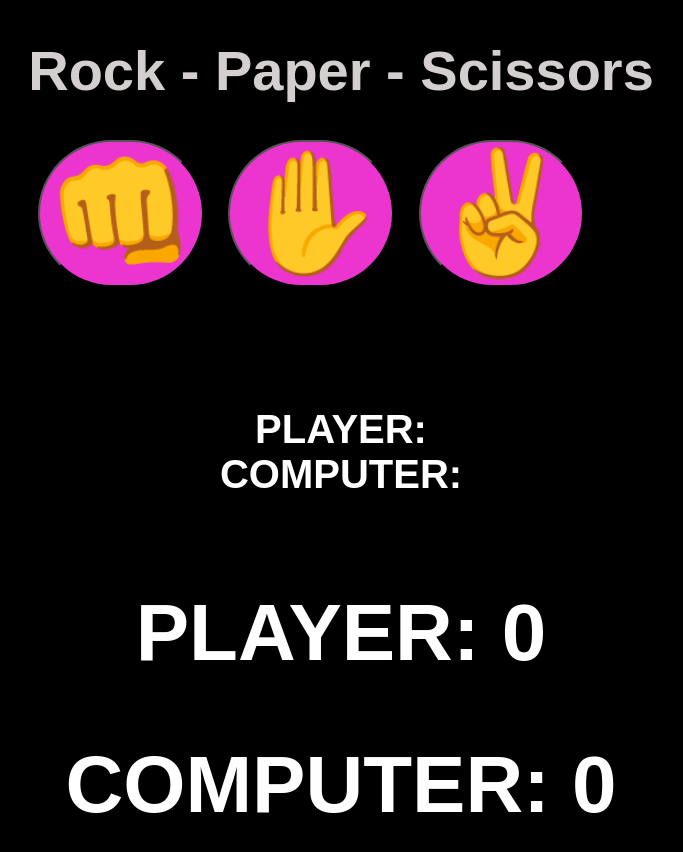
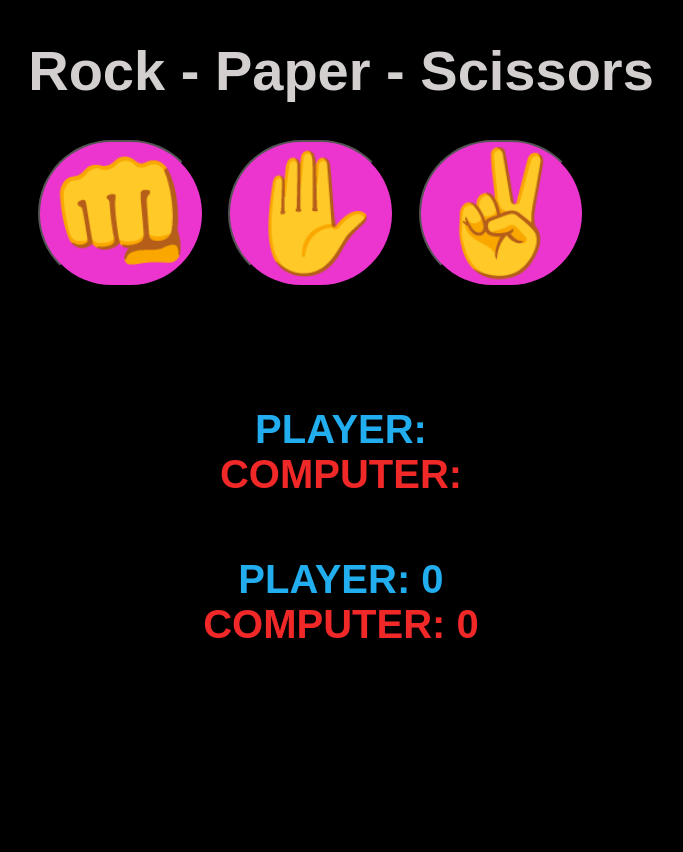
Before and after one commit to Tpaulson7/Web_Dev_Journey, a plain HTML site: page Rock_Paper_Scissors/main.html in a window 1280 px wide. Shown: the whole page, without its empty margins (299-982 px from the left). After the commit the page ends 800 px from the top, so only its background shows below. Drawn offline with Linux system fonts and the light colour scheme.

Commit message:
Changed style

```diff
--- a/Rock_Paper_Scissors/styles.css
+++ b/Rock_Paper_Scissors/styles.css
@@ -31,9 +31,9 @@ h1 {
     background-color: rgb(255, 0, 34);
 }
 
-#playerDisplay, #computerDisplay {
+#playerDisplay, #counterDisplay {
     font-size: 2.5rem;
-    color: white;
+    color: rgb(33, 173, 238);
 }
 
 #resultDisplay {
@@ -43,8 +43,7 @@ h1 {
 }
 
 
-#counterDisplay, #lossDisplay {
-    font-size: 5rem;
-    margin: 30px 0;
-    color: white;
+#computerDisplay, #lossDisplay {
+    font-size: 2.5rem;
+    color: rgb(241, 40, 40);
 }
```
